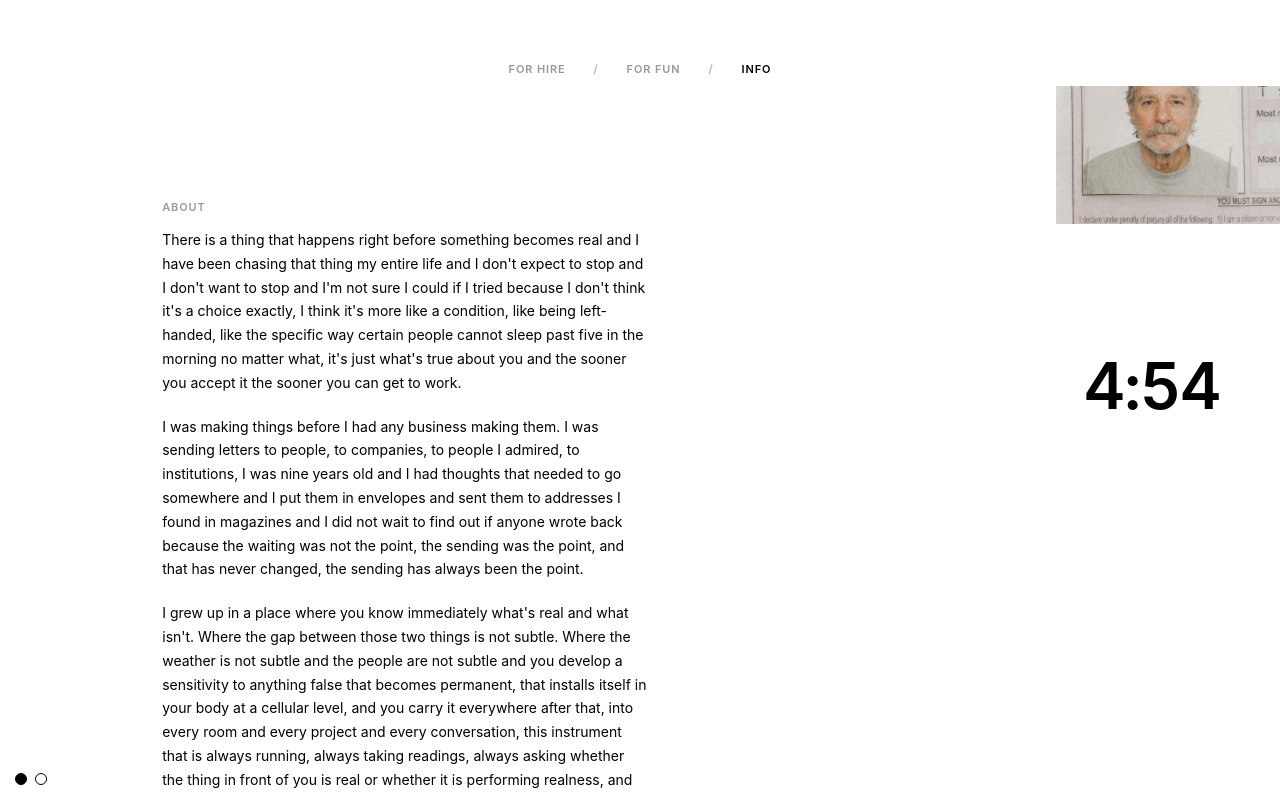
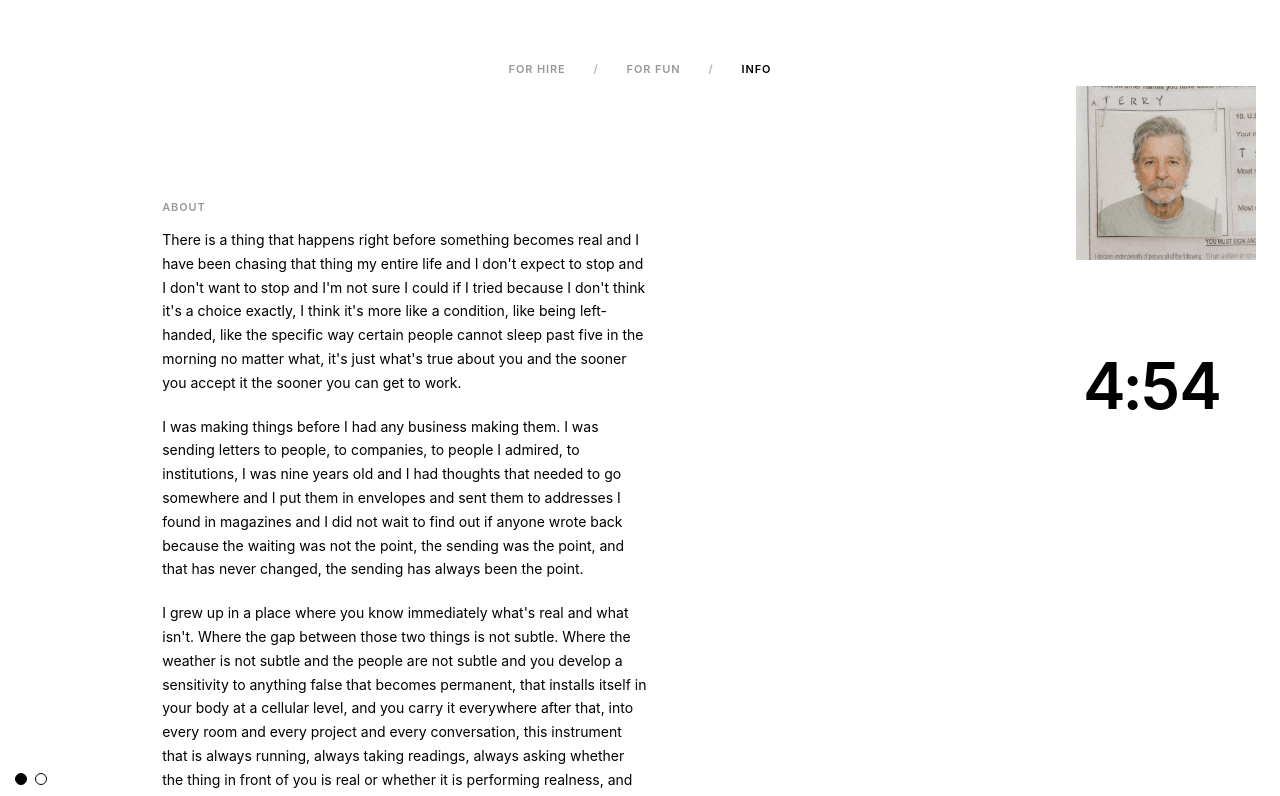
Before and after one commit to terryrayment/terry-rayment, a Next.js app: page /about in a window 1280 px wide. Shown: the top 796 px of the page. Built offline with nearby package versions, Linux system fonts and the light colour scheme; a web font is replaced by a local one.

Commit message:
Fix photo panel: explicit px on images, overflow hidden, top/right margins

```diff
--- a/src/app/about/page.tsx
+++ b/src/app/about/page.tsx
@@ -44,37 +44,48 @@ export default function AboutPage() {
   return (
     <div className="w-full pt-16 text-left md:pt-24 lg:pt-28 pr-[min(28vw,14rem)] md:pr-[min(32vw,16rem)] pb-8 relative">
 
-      {/* Photo panel — fixed top-right */}
+      {/* Photo panel — fixed top-right with margin */}
       <div
         style={{
           position: "fixed",
-          top: 0,
-          right: 0,
-          width: "224px",
+          top: "5rem",
+          right: "1.5rem",
+          width: "180px",
+          height: "180px",
           zIndex: 10,
           pointerEvents: "none",
           userSelect: "none",
+          overflow: "hidden",
         }}
       >
-        {/* After — always on bottom, always visible */}
+        {/* After — always visible on bottom */}
         <img
           src="/Terry_After.png"
           alt=""
           draggable={false}
-          style={{ display: "block", width: "100%", height: "auto" }}
+          style={{
+            position: "absolute",
+            top: 0,
+            left: 0,
+            width: "180px",
+            height: "180px",
+            objectFit: "cover",
+            objectPosition: "top",
+          }}
         />
-        {/* Before — on top, fades out as you scroll, revealing After */}
+        {/* Before — on top, fades out revealing After as you scroll */}
         <img
           src="/Terry_Before.png"
           alt=""
           draggable={false}
           style={{
-            display: "block",
-            width: "100%",
-            height: "auto",
             position: "absolute",
             top: 0,
             left: 0,
+            width: "180px",
+            height: "180px",
+            objectFit: "cover",
+            objectPosition: "top",
             opacity: 1 - scrollProgress,
             transition: "opacity 0.15s linear",
           }}
```
